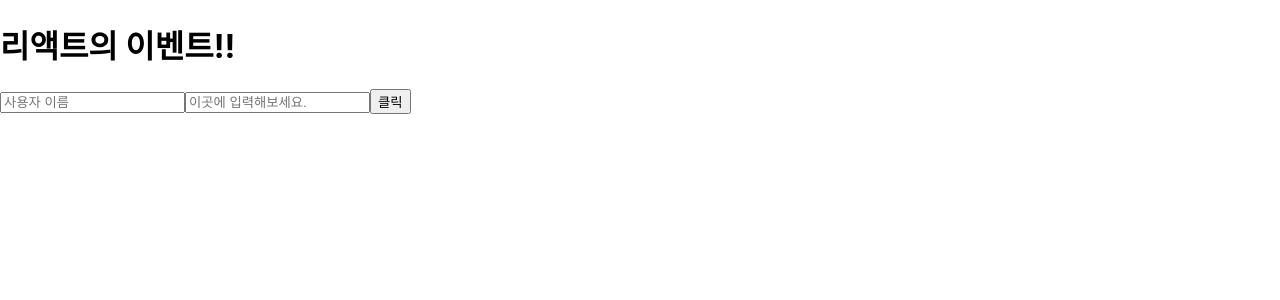
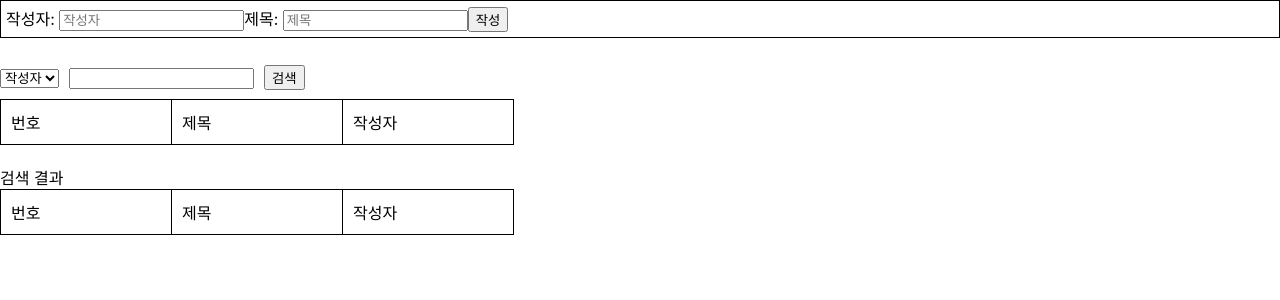
Before and after one commit to Jerryjerry0102/react-app, a React (Create React App) app in the folder first-app/: page / in a window 1280 px wide. Shown: the top 300 px of the page. Built offline with nearby package versions, Linux system fonts and the light colour scheme.

Commit message:
2022-10-12 react class & practice

```diff
--- a/first-app/src/App.js
+++ b/first-app/src/App.js
@@ -27,11 +27,17 @@ import Counter from "./Counter";
 import State from "./State";
 import Say from "./Say";
 import ReviewEvent from "./ReviewEvent";
+import Map from "./Map";
+import Event_ex from "./Event_ex";
+// 수업 실습
+import Event_prac from "./Event_prac";
 
 function App() {
   return (
     <>
-      <ReviewEvent />
+      {/* <Map /> */}
+      {/* <Event_ex /> */}
+      <Event_prac />
     </>
   );
 }
--- /dev/null
+++ b/first-app/src/Event_ex.js
@@ -0,0 +1,66 @@
+import React, { useState } from "react";
+
+const Event_ex = () => {
+  let listTemp = [
+    { name: "코디", email: "codi@gmail.com" },
+    { name: "윤소희", email: "yoonsohee@gmail.com" },
+  ];
+  const [list, setList] = useState(listTemp);
+  const [info, setInfo] = useState({ name: "", email: "" });
+  const { name, email } = info;
+  const onChange = (e) => {
+    let newInfo = { ...info, [e.target.name]: e.target.value };
+    // console.log(newInfo);
+    setInfo(newInfo);
+  };
+  const register = () => {
+    let newList = list.concat(info);
+    setList(newList);
+    setInfo({ name: "", email: "" });
+  };
+  const onEnter = (e) => {
+    if (e.key === "Enter") register();
+  };
+  const onDoubleClick = (value) => {
+    let newList = list.filter((value2) => {
+      return value2.email !== value.email;
+    });
+    setList(newList);
+  };
+  return (
+    <>
+      <input
+        type="text"
+        placeholder="이름"
+        name="name"
+        value={name}
+        onChange={onChange}
+      ></input>
+      <input
+        type="email"
+        placeholder="이메일"
+        name="email"
+        value={email}
+        onChange={onChange}
+        onKeyPress={onEnter}
+      ></input>
+      <button onClick={register}>등록</button>
+      <ul>
+        {list.map((value) => {
+          return (
+            <li
+              key={value.email}
+              onDoubleClick={() => {
+                onDoubleClick(value);
+              }}
+            >
+              {value.name + ": " + value.email}
+            </li>
+          );
+        })}
+      </ul>
+    </>
+  );
+};
+
+export default Event_ex;
--- /dev/null
+++ b/first-app/src/Event_prac.css
@@ -0,0 +1,14 @@
+table,
+table tr,
+table td {
+  border: solid 1px;
+  padding: 10px;
+}
+
+td {
+  width: 150px;
+}
+
+table {
+  border-collapse: collapse;
+}
--- /dev/null
+++ b/first-app/src/Event_prac.js
@@ -0,0 +1,127 @@
+import React, { useState } from "react";
+import "./Event_prac.css";
+
+const Event_prac = () => {
+  const [list, setList] = useState([]);
+  const [EigenId, setEigenId] = useState(list.length + 1);
+  const [info, setInfo] = useState({
+    id: list.length + 1,
+    title: "",
+    writer: "",
+  });
+  const { id, title, writer } = info;
+  const register = () => {
+    let newList = list.concat(info);
+    setList(newList);
+    setEigenId((prevState) => prevState + 1);
+    setInfo({ title: "", writer: "" });
+    // console.log(newList);
+  };
+  const onChange = (e) => {
+    let newInfo = { ...info, id: EigenId, [e.target.name]: e.target.value };
+    // console.log(newInfo);
+    setInfo(newInfo);
+  };
+
+  const [index, setIndex] = useState("0");
+  const onSelect = (e) => {
+    setIndex(e.target.value);
+  };
+  const [searchInfo, setSearchInfo] = useState({
+    id: "",
+    title: "",
+    writer: "",
+  });
+  const [searchList, setSearchList] = useState([]);
+  const onSearch = (e) => {
+    setSearchInfo(e.target.value);
+  };
+  const search = () => {
+    let newSearchList = list.filter((value) => {
+      if (index === "0") {
+        return value.writer === searchInfo;
+      } else if (index === "1") {
+        return value.title === searchInfo;
+      }
+    });
+    setSearchList(newSearchList);
+    if (newSearchList.length == "0") alert("검색 결과가 없습니다");
+  };
+  return (
+    <>
+      <form id="form1" style={{ border: "solid 1px", padding: "5px" }}>
+        <label htmlFor="writer">작성자: </label>
+        <input
+          id="writer"
+          name="writer"
+          placeholder="작성자"
+          onChange={onChange}
+          value={writer}
+        ></input>
+        <label htmlFor="title">제목: </label>
+        <input
+          id="title"
+          name="title"
+          placeholder="제목"
+          onChange={onChange}
+          value={title}
+        ></input>
+        <button type="button" onClick={register}>
+          작성
+        </button>
+      </form>
+      <br />
+      <form>
+        <select value={index} onChange={onSelect}>
+          <option value="0">작성자</option>
+          <option value="1">제목</option>
+        </select>
+        <input onChange={onSearch} style={{ margin: "10px" }}></input>
+        <button type="button" onClick={search}>
+          검색
+        </button>
+      </form>
+      <table className="table1">
+        <tbody>
+          <tr>
+            <td>번호</td>
+            <td>제목</td>
+            <td>작성자</td>
+          </tr>
+          {list.map((value) => {
+            return (
+              <tr key={value.id}>
+                <td>{value.id}</td>
+                <td>{value.title}</td>
+                <td>{value.writer}</td>
+              </tr>
+            );
+          })}
+        </tbody>
+      </table>
+
+      <br></br>
+      <div>검색 결과</div>
+      <table>
+        <tbody>
+          <tr>
+            <td>번호</td>
+            <td>제목</td>
+            <td>작성자</td>
+          </tr>
+          {searchList.map((value, index, array) => {
+            return (
+              <tr key={value.id}>
+                <td>{value.id}</td>
+                <td>{value.title}</td>
+                <td>{value.writer}</td>
+              </tr>
+            );
+          })}
+        </tbody>
+      </table>
+    </>
+  );
+};
+
+export default Event_prac;
--- /dev/null
+++ b/first-app/src/Map.js
@@ -0,0 +1,65 @@
+// 10.11 React 수업
+import React, { useState } from "react";
+
+function Map() {
+  let listTemp = [
+    { id: 1, value: "a" },
+    { id: 2, value: "b" },
+    { id: 3, value: "c" },
+    { id: 4, value: "d" },
+    { id: 5, value: "e" },
+  ];
+
+  let [list, setList] = useState(listTemp);
+  let [inputValue, setInputValue] = useState("");
+  let [inputId, setInputId] = useState(list.length + 1);
+
+  let animals = ["dog", "turtle", "rabbit"];
+  let newAnimals = animals.filter((animal) => {
+    return animal !== "turtle";
+  });
+
+  return (
+    <>
+      <input
+        value={inputValue}
+        type="text"
+        onChange={(e) => {
+          setInputValue(e.target.value);
+        }}
+      ></input>
+      <button
+        onClick={() => {
+          let newList = list.concat({
+            id: inputId,
+            value: inputValue,
+          });
+          setList(newList);
+          setInputValue("");
+          setInputId((prevState) => prevState + 1);
+        }}
+      >
+        추가
+      </button>
+      <ul>
+        {list.map((value) => {
+          return (
+            <li
+              key={value.id}
+              onDoubleClick={(e) => {
+                let newList = list.filter((value2) => {
+                  return value2.id !== value.id;
+                });
+                setList(newList);
+              }}
+            >
+              {value.value}
+            </li>
+          );
+        })}
+      </ul>
+    </>
+  );
+}
+
+export default Map;
--- a/first-app/src/index.js
+++ b/first-app/src/index.js
@@ -10,7 +10,7 @@ import App from "./App";
 // 리액트가 화면을 출력하는 코드는 ReactDom.render 이부분
 const root = ReactDOM.createRoot(document.getElementById("root"));
 root.render(
-  <React.StrictMode>
-    <App />
-  </React.StrictMode>
+  // <React.StrictMode>
+  <App />
+  // </React.StrictMode>
 );
```
